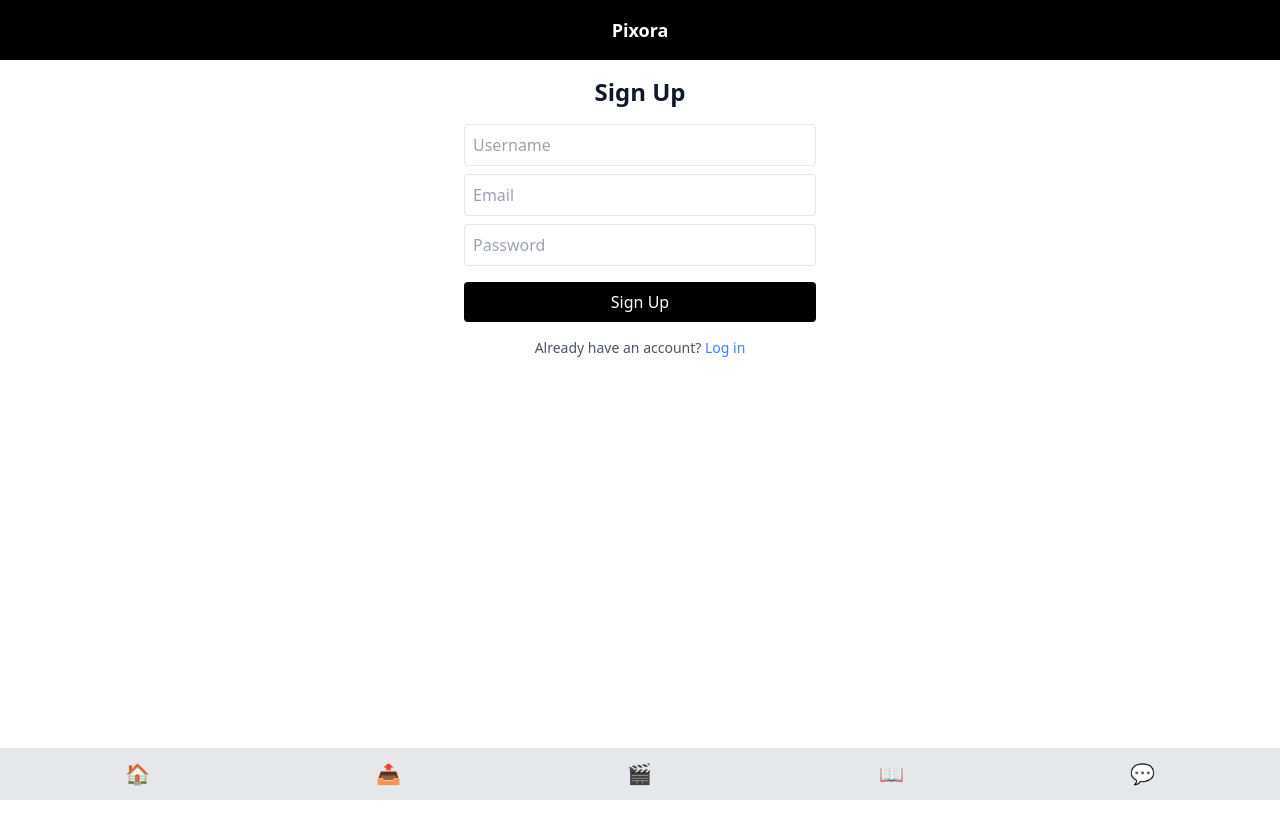
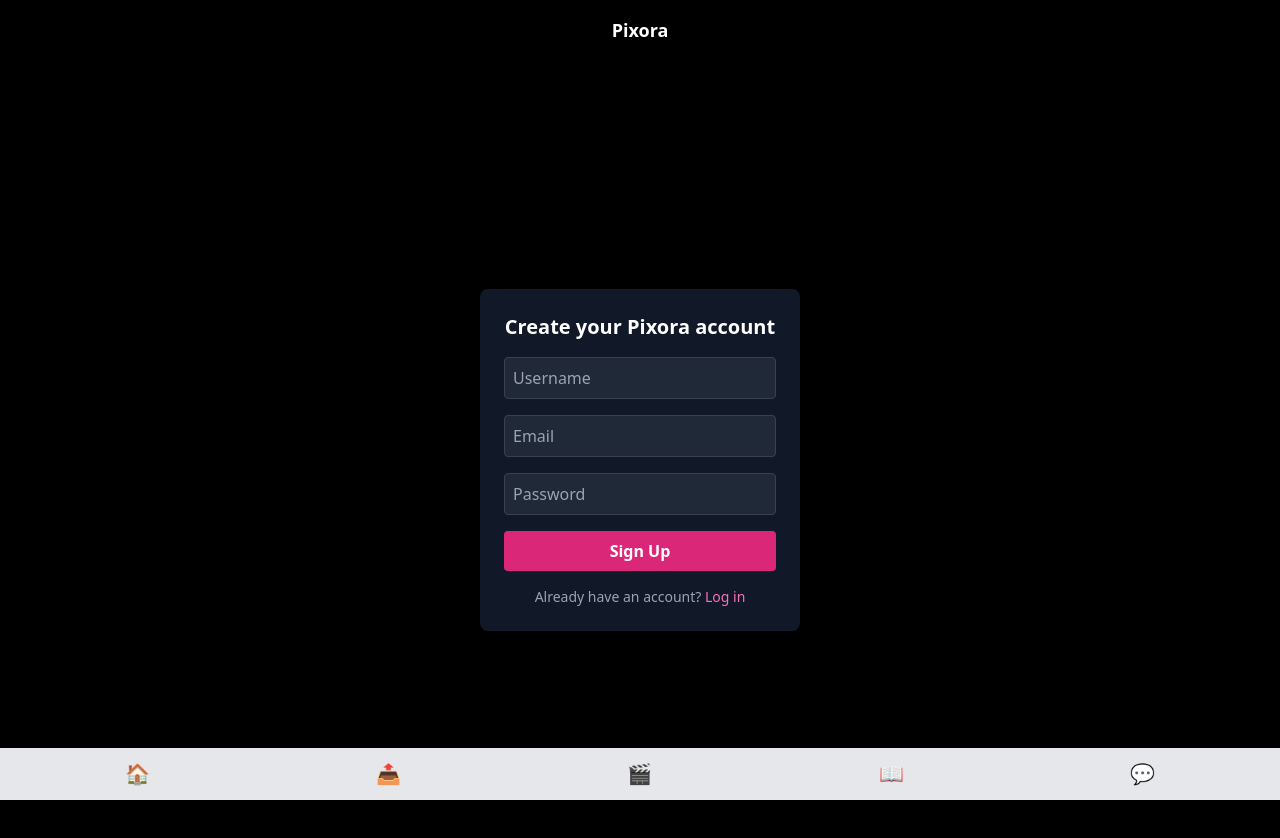
Before and after one commit to MonsterGamerz/pixora, a React (Vite) app: page /signup in a window 1280 px wide. Shown: the top 838 px of the page. Before the commit the page ends 800 px from the top, so only its background shows below. Built offline with nearby package versions, Linux system fonts and the light colour scheme.

Commit message:
Update Signup.jsx

```diff
--- a/src/pages/Signup.jsx
+++ b/src/pages/Signup.jsx
@@ -1,77 +1,87 @@
 // src/pages/Signup.jsx
-import React, { useState } from "react";
-import { auth, db } from "../firebase";
-import { createUserWithEmailAndPassword } from "firebase/auth";
-import { doc, setDoc } from "firebase/firestore";
-import { useNavigate, Link } from "react-router-dom";
+import React, { useState } from 'react'
+import { auth, db } from '../firebase'
+import { createUserWithEmailAndPassword, updateProfile } from 'firebase/auth'
+import { doc, setDoc } from 'firebase/firestore'
+import { Link, useNavigate } from 'react-router-dom'
 
 export default function Signup() {
-  const [email, setEmail] = useState("");
-  const [username, setUsername] = useState("");
-  const [password, setPassword] = useState("");
-  const navigate = useNavigate();
+  const [email, setEmail] = useState('')
+  const [username, setUsername] = useState('')
+  const [password, setPassword] = useState('')
+  const [error, setError] = useState('')
+  const navigate = useNavigate()
 
   const handleSignup = async (e) => {
-    e.preventDefault();
+    e.preventDefault()
     try {
-      const userCredential = await createUserWithEmailAndPassword(
-        auth,
-        email,
-        password
-      );
-      const user = userCredential.user;
+      const userCredential = await createUserWithEmailAndPassword(auth, email, password)
+      const user = userCredential.user
 
-      await setDoc(doc(db, "users", user.uid), {
+      await updateProfile(user, { displayName: username })
+      await setDoc(doc(db, 'users', user.uid), {
         email,
         username,
-        createdAt: new Date(),
+        uid: user.uid,
         followers: [],
         following: [],
-      });
+        bio: '',
+      })
 
-      navigate("/");
+      navigate('/')
     } catch (err) {
-      alert(err.message);
+      setError(err.message)
     }
-  };
+  }
 
   return (
-    <form onSubmit={handleSignup} className="p-4 max-w-sm mx-auto text-center">
-      <h2 className="text-2xl font-bold mb-4">Sign Up</h2>
+    <div className="flex items-center justify-center min-h-screen bg-black text-white">
+      <form onSubmit={handleSignup} className="bg-gray-900 p-6 rounded-lg w-80 space-y-4">
+        <h2 className="text-xl font-bold text-center">Create your Pixora account</h2>
+
         <input
           type="text"
           placeholder="Username"
-        required
+          className="w-full p-2 rounded bg-gray-800 border border-gray-700 text-white placeholder-gray-400"
           value={username}
           onChange={(e) => setUsername(e.target.value)}
-        className="mb-2 w-full p-2 border rounded"
+          required
         />
+
         <input
           type="email"
           placeholder="Email"
-        required
+          className="w-full p-2 rounded bg-gray-800 border border-gray-700 text-white placeholder-gray-400"
           value={email}
           onChange={(e) => setEmail(e.target.value)}
-        className="mb-2 w-full p-2 border rounded"
+          required
         />
+
         <input
           type="password"
           placeholder="Password"
-        required
+          className="w-full p-2 rounded bg-gray-800 border border-gray-700 text-white placeholder-gray-400"
           value={password}
           onChange={(e) => setPassword(e.target.value)}
-        className="mb-4 w-full p-2 border rounded"
+          required
         />
-      <button type="submit" className="w-full bg-black text-white py-2 rounded">
+
+        {error && <p className="text-red-500 text-sm text-center">{error}</p>}
+
+        <button
+          type="submit"
+          className="w-full bg-pink-600 hover:bg-pink-700 transition rounded py-2 font-semibold"
+        >
           Sign Up
         </button>
 
-      <p className="mt-4 text-sm text-gray-600">
-        Already have an account?{" "}
-        <Link to="/login" className="text-blue-500 hover:underline">
+        <p className="text-center text-sm text-gray-400">
+          Already have an account?{' '}
+          <Link to="/login" className="text-pink-400 hover:underline">
             Log in
           </Link>
         </p>
       </form>
-  );
+    </div>
+  )
 }
```
Lines whose indentation alone changed are shown as unchanged.
